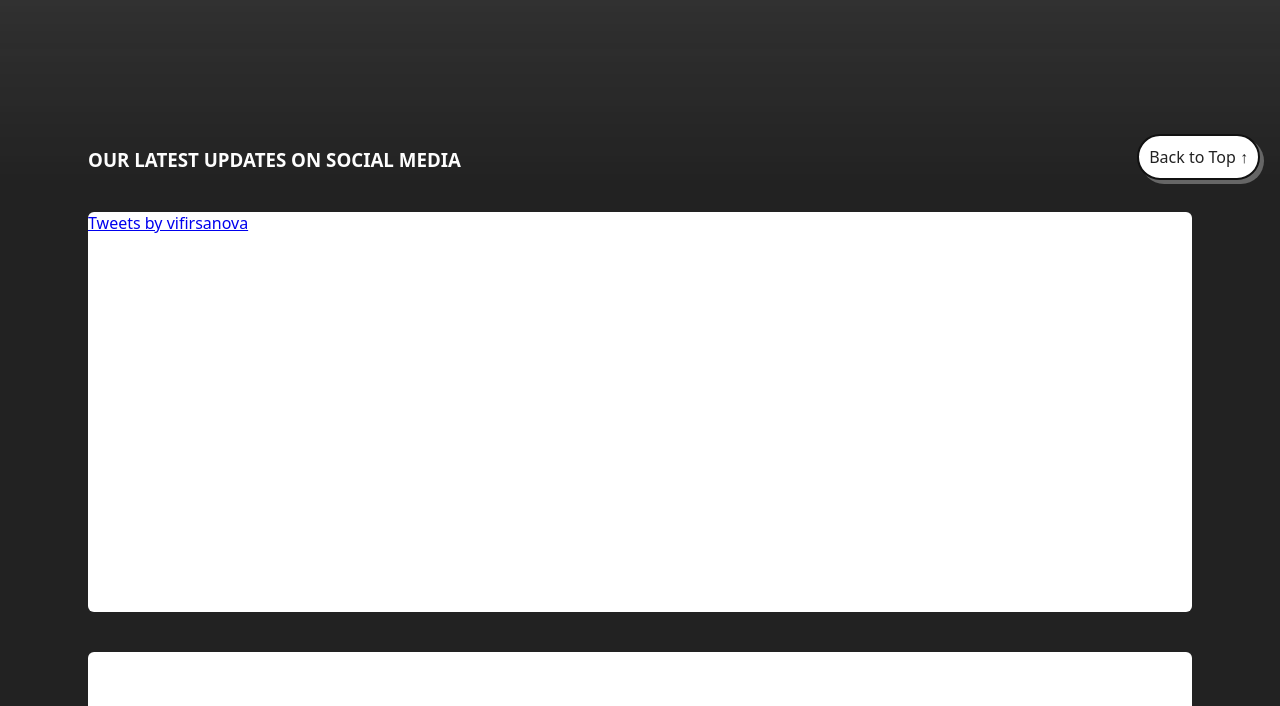
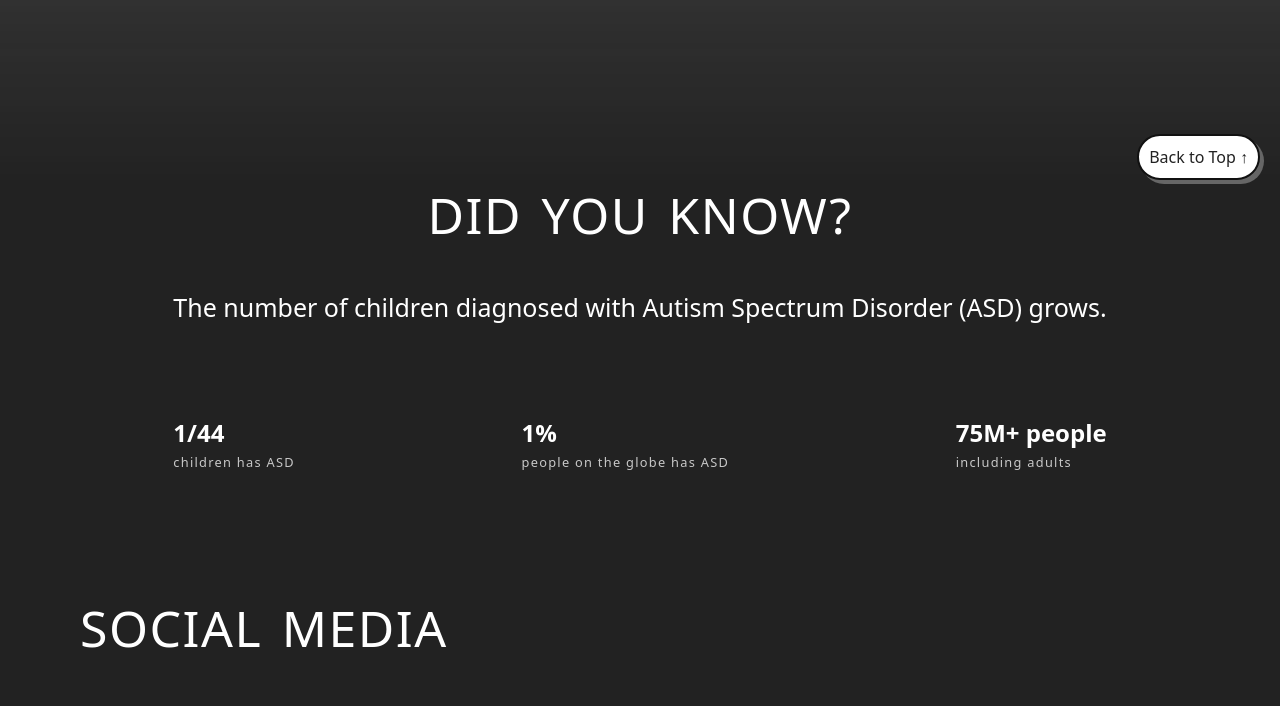
Before and after one commit to vifirsanova/empi-web, a plain HTML site: page index.html in a window 1280 px wide. Shown: the part 610-1316 px from the top of the page. Drawn offline with Linux system fonts and the light colour scheme; a script that the page names is missing.

Commit message:
add block stats

```diff
--- a/index.css
+++ b/index.css
@@ -2,8 +2,10 @@ html {
   scroll-behavior: smooth;
 }
 
-* {
-  box-sizing: border-box;
+*{
+    padding: 0;
+    margin: 0;
+    box-sizing: border-box;
 }
 
 body {
@@ -26,7 +28,7 @@ h3 {
   text-align: left;
 }
 
-p {
+.p__footer {
   text-align: left;
   margin-left: 20px;
   margin-right: 160px;
@@ -368,13 +370,66 @@ footer {
   mask-image: linear-gradient(to bottom, rgba(0,0,0,0.5), rgba(0,0,0,0));
 }
 
-/* Style the video: 100% width and height to cover the entire window */
-//#myVideo {
-  //position: absolute;
-  //right: 0;
-  //bottom: 0;
-  //min-width: 100%;
-  //min-height: 100%;
-//}
+.big-text{
+    font-size:50px;
+    font-weight:250;
+    letter-spacing:0.03em;
+    word-spacing: 0.1em;
+    text-transform:uppercase;
+	line-height: 50px;
+	padding-bottom: 50px;
+}
+
+.description{
+	margin-left: 0px;
+    font-size:25px;
+	width: 100%;
+	padding-bottom: 20px;
+}
+
+.card__container{
+    display: flex;
+    justify-content: center;
+    align-items: center;
+	padding-top: 200px;
+	margin-left: 80px;
+	margin-right: 80px;
+}
+
+.card{
+    width: 1115px;
+    display: flex;
+	justify-content: center;
+    align-items: center;
+}
+
+.centered{
+	text-align: center;
+}
+
+.para.stat-text{
+    margin-top: -25px;
+    opacity: 0.75;
+    font-size: .8rem;
+    letter-spacing: .1em;
+}
+
+.para{
+    padding-top: 2.1em;
+    font-size: .9rem;
+    line-height: 1.75em;
+}
+
+.number{
+    font-weight: 700;
+    font-size: 1.5em;
+    color: white;
+}
+
+.stats{
+    margin-top: 4.5em;
+    display: flex;
+    justify-content: space-between;
+}
 
 /*# sourceMappingURL=index.css.map */
--- a/index.html
+++ b/index.html
@@ -33,7 +33,6 @@
 			<a href="#" class="btn">Donate</a>
 		</div>
 	</header>
-
 	<!-- Social Media Bar -->
 	<nav class="social">
     <ul>
@@ -54,9 +53,34 @@
 	</div>
 	<script src="script.js"></script>
 	</div>
+	<!-- Stats -->
+	<div class="card__container">
+		<div class="card">
+		<div class="left">
+			<h3 class="big-text centered">did you know?</h3>
+			<p class="description centered">The number of children diagnosed with Autism Spectrum Disorder (ASD) grows.</p>
+			<div class="stats">
+				<div>
+					<p class="number">1/44</p>
+					<p class="para stat-text"> children has ASD</p>
+				</div>
+
+				<div>
+					<p class="number">1%</p>
+					<p class="para stat-text">people on the globe has ASD</p>
+				</div>
+				<div>
+					<p class="number">75M+ people</p>
+					<p class="para stat-text">including adults</p>
+				</div>
+			</div>
+		</div>
+		<div class="right overlay"></div>
+		</div>
+	</div>
 	<!-- Feed -->
 	<div class="container">
-		<h3>OUR LATEST UPDATES ON SOCIAL MEDIA</h3>
+		<h3 class="big-text">SOCIAL MEDIA</h3>
 		<div class="feed_elem">
 			<a class="twitter-timeline" data-height="400" data-theme="light" href="https://twitter.com/vifirsanova?ref_src=twsrc%5Etfw">Tweets by vifirsanova</a> <script async src="https://platform.twitter.com/widgets.js" charset="utf-8"></script>
 		</div>
@@ -71,8 +95,11 @@
 		</div>
 	</div>
     <!-- Feedback -->
+	<section id="feedback">
 		<div class="container">
-	  <h3>FEEDBACK FORM</h3>
+			<div class="row">
+			  <h3 class="big-text">Your Feedback</h3>
+			  <p class="description"> You can leave us your feedback in a form below. We will contact you as soon as possible. </p>
 			  <form action="mailto:vifirsanova@gmail.com" method="post" enctype="text/plain">
 				<label for="fname">First Name</label>
 				<input type="text" id="fname" name="firstname" placeholder="Your name..">
@@ -95,10 +122,14 @@
 				<input type="submit" value="Submit">
 			  </form>
 			</div>
+		</div>
+    </section>
+	<!-- Back to top -->
 	<a href="#" class="top">Back to Top &#8593;</a>
+	<!-- Footer -->
 	<footer>
-	  <p>Please email vifirsanova@gmail.com</p>
-	  <p>EMPI: Empathic Machine Processors for Inclusion &copy; 2023 | Victoria Firsanova<p>
+	  <p class="p__footer">Please email vifirsanova@gmail.com</p>
+	  <p class="p__footer">EMPI: Empathic Machine Processors for Inclusion &copy; 2023 | Victoria Firsanova<p>
 	</footer>
   </body>
 </html>
```
Also changed, not shown: script.js (line endings or trailing spaces). Lines whose indentation alone changed are shown as unchanged.
